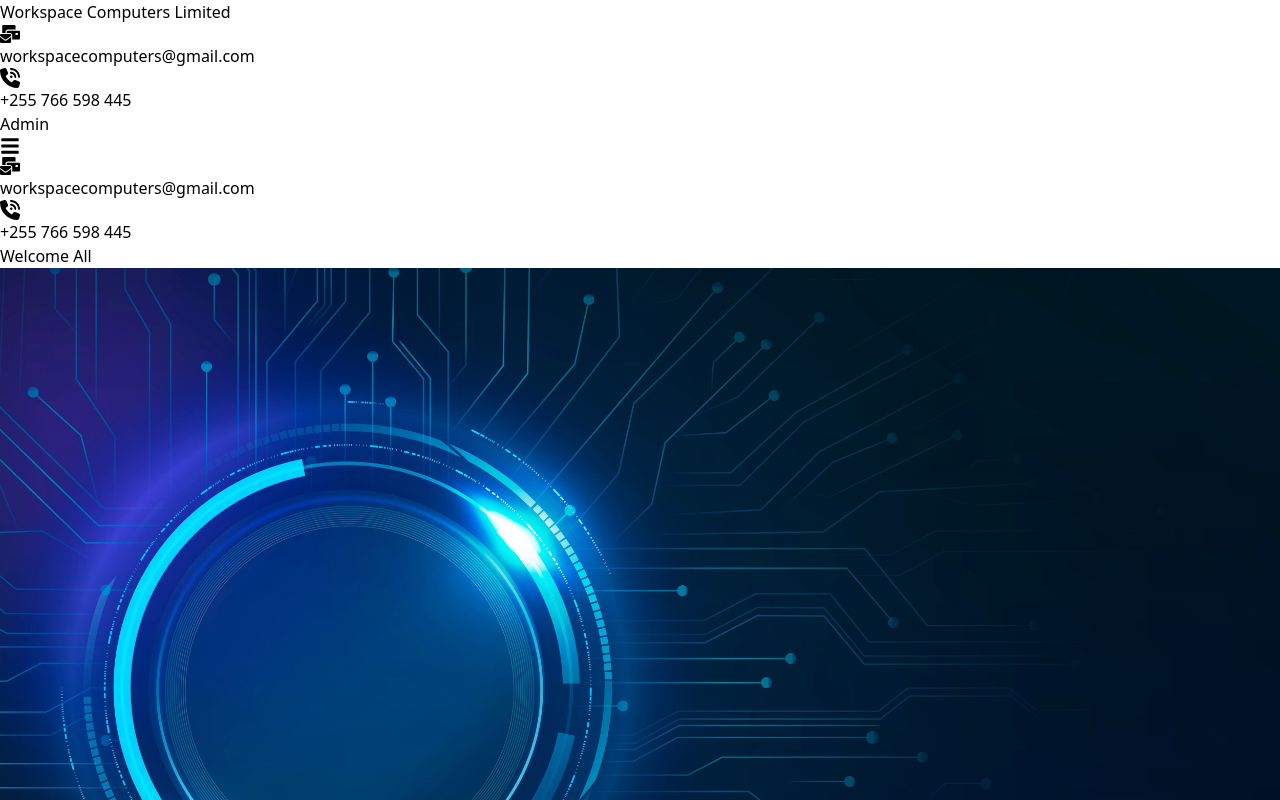
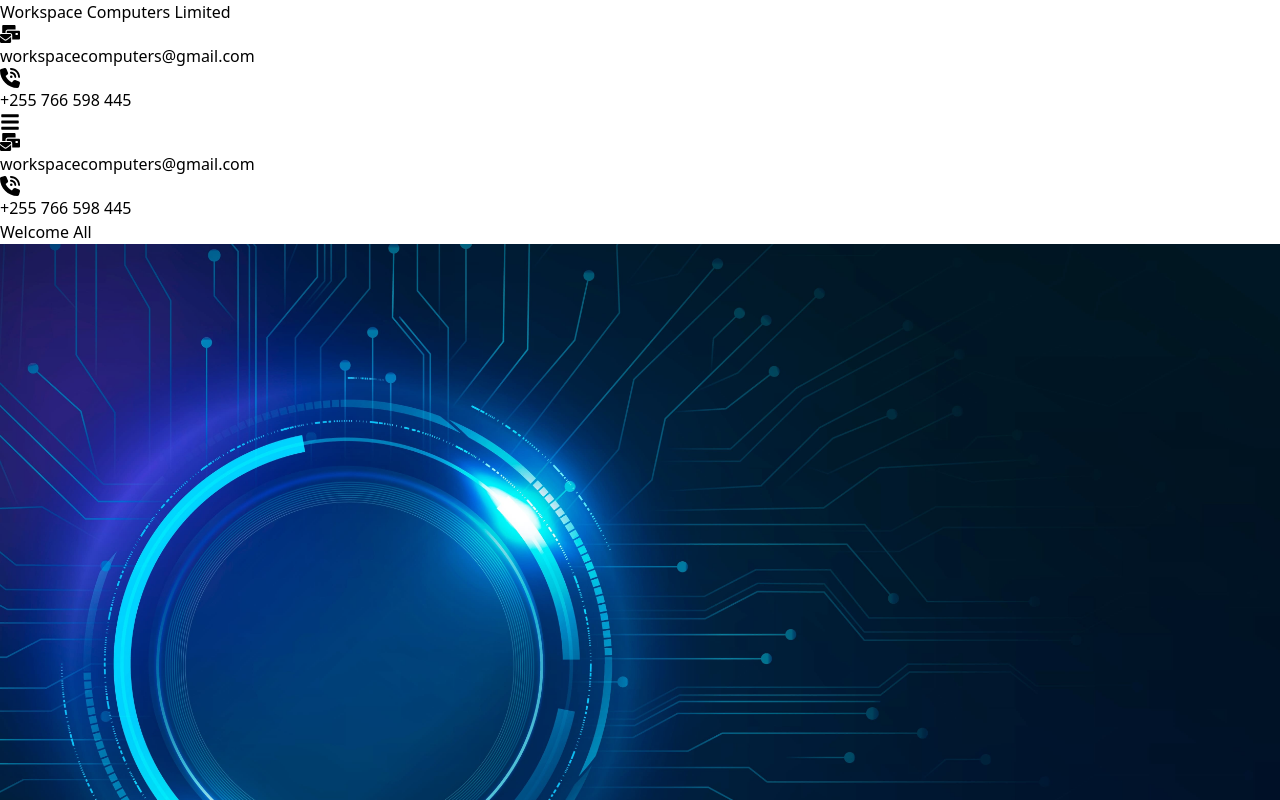
Before and after one commit to gilbertmunuotz/workspaceV, a React (Vite) app in the folder frontend/: page / in a window 1280 px wide. Shown: the top 800 px of the page. Built offline with nearby package versions, Linux system fonts and the light colour scheme.

Commit message:
Updated Navbar.jsx

```diff
--- a/frontend/src/components/Navbar.jsx
+++ b/frontend/src/components/Navbar.jsx
@@ -1,6 +1,5 @@
 import { useState } from 'react'
 import { FaBars } from 'react-icons/fa'
-import { Link } from "react-router-dom";
 import { FaTimes } from 'react-icons/fa';
 import { FaMailBulk } from "react-icons/fa";
 import { FaPhoneVolume } from "react-icons/fa6";
@@ -27,11 +26,6 @@ function Home() {
                         <div className="flex space-x-26">
                             <FaPhoneVolume size={20} className="text-black" />
                             <h1>+255 766 598 445</h1>
-                                <Link to={"/adminH"}>
-                                <button type="button" className='bg-sky-900 mx-2 px-3 rounded-lg'>
-                                    Admin
-                                </button>
-                            </Link>
                         </div>
                     </ul>
 
```
